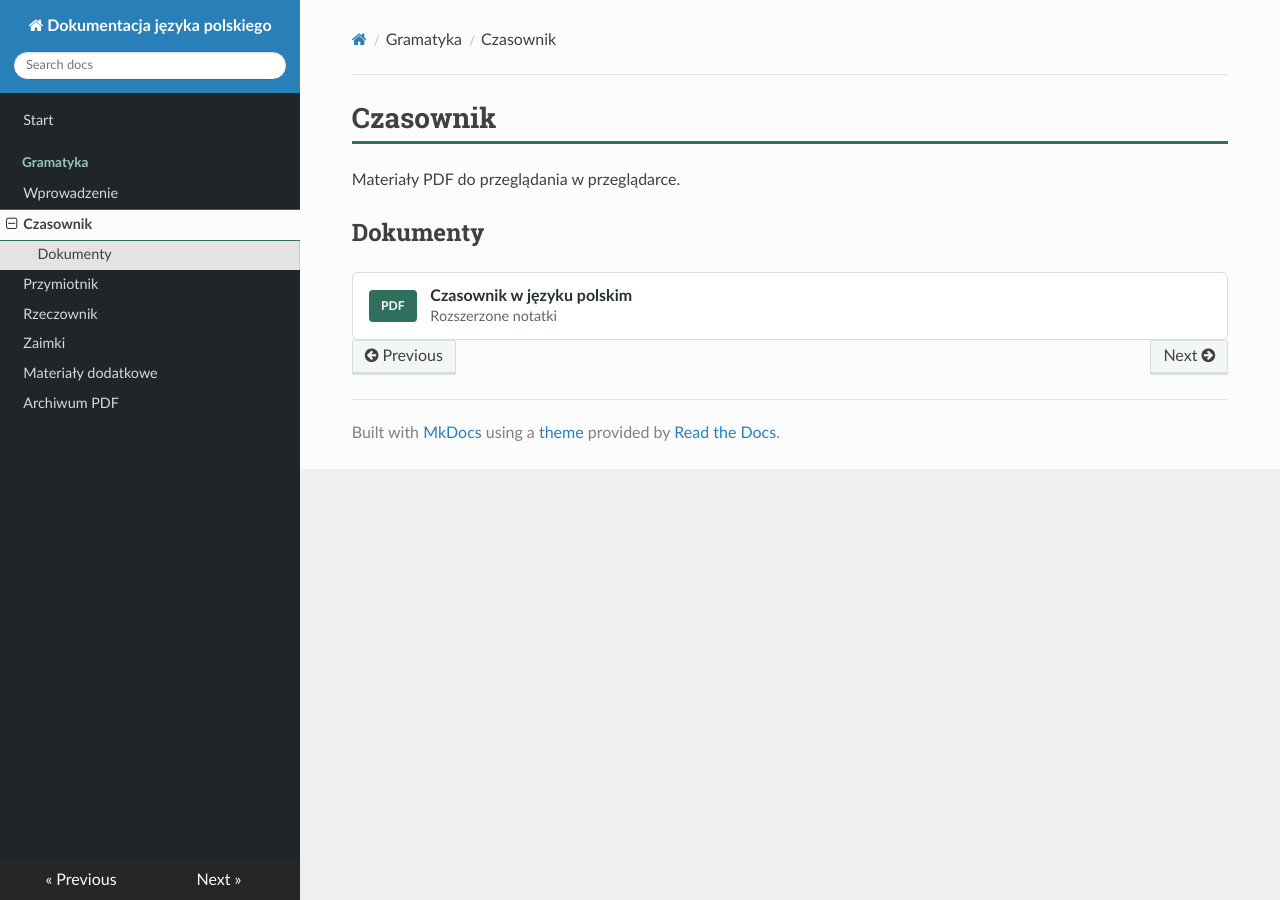
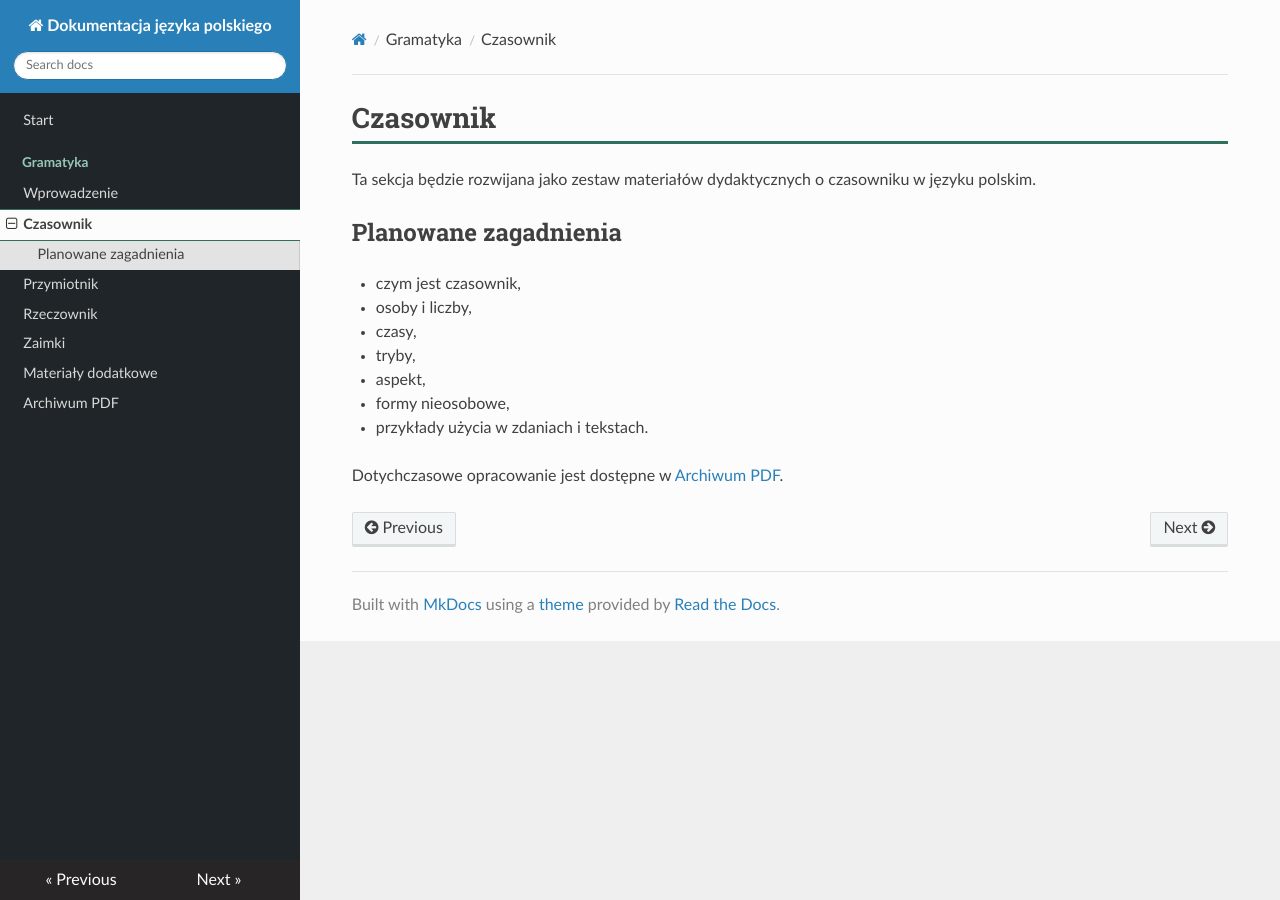
Before and after one commit to dchorazkiewicz/SP_JP, an MkDocs documentation site: the page built from docs/gramatyka/czasownik/index.md, in a window 1280 px wide. Built offline with MkDocs 1.6.1, drawn with Linux system fonts in a browser that asks for light colours; nearby versions of some CDN libraries.

```diff
--- a/docs/gramatyka/czasownik/index.md
+++ b/docs/gramatyka/czasownik/index.md
@@ -1,15 +1,15 @@
 # Czasownik
 
-Materiały PDF do przeglądania w przeglądarce.
+Ta sekcja będzie rozwijana jako zestaw materiałów dydaktycznych o czasowniku w języku polskim.
 
-## Dokumenty
+## Planowane zagadnienia
 
-<div class="pdf-list">
-  <a class="pdf-item" href="pdf/czasownik_w_jezyku_polskim_rozszerzone_notatki.pdf">
-    <span class="pdf-badge">PDF</span>
-    <span>
-      <strong>Czasownik w języku polskim</strong>
-      <small>Rozszerzone notatki</small>
-    </span>
-  </a>
-</div>
+- czym jest czasownik,
+- osoby i liczby,
+- czasy,
+- tryby,
+- aspekt,
+- formy nieosobowe,
+- przykłady użycia w zdaniach i tekstach.
+
+Dotychczasowe opracowanie jest dostępne w [Archiwum PDF](../../pdf/).
```
